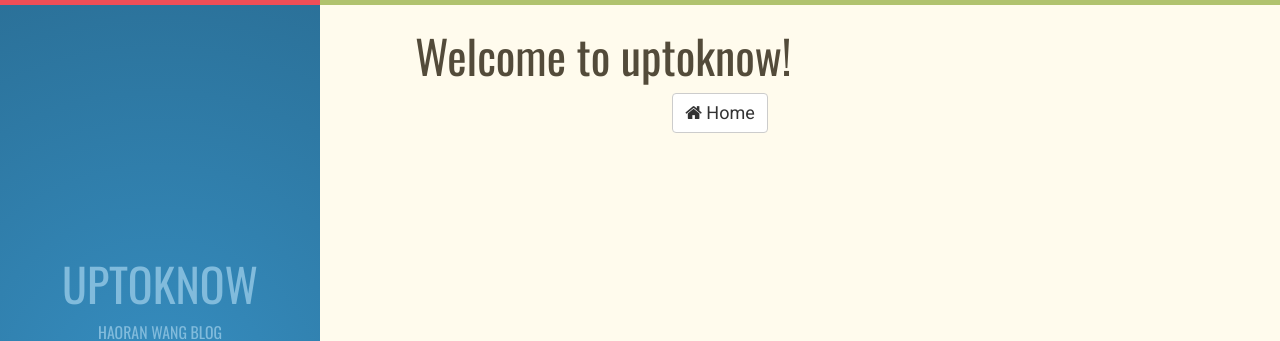
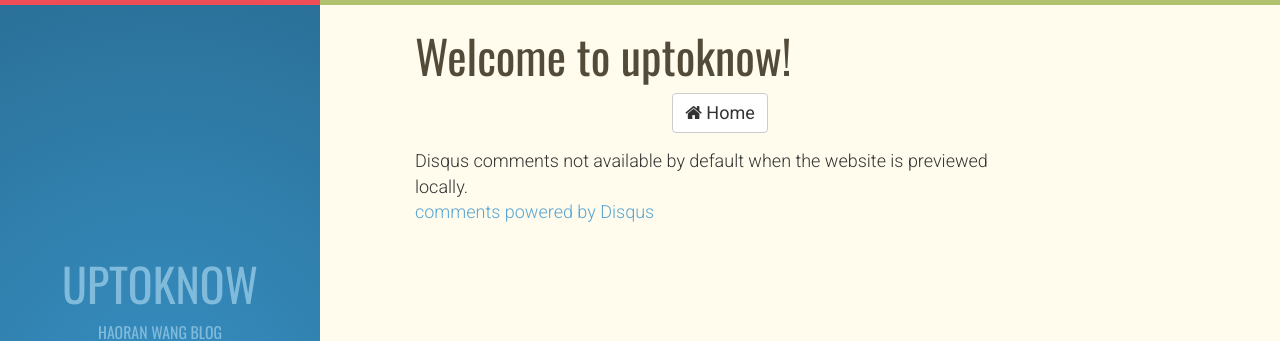
Before and after one commit to uptoknow/uptoknow.github.io, a plain HTML site: page post/welcome/index.html in a window 1280 px wide. Shown: the top 341 px of the page. Drawn offline with nearby package versions, Linux system fonts and the light colour scheme.

Commit message:
rebuilding site Tue Sep  5 18:32:49 CST 2017

```diff
--- a/post/welcome/index.html
+++ b/post/welcome/index.html
@@ -116,6 +116,27 @@
 </div>
 
 
+  <div id="disqus_thread"></div>
+<script>
+    var disqus_config = function () {
+
+
+
+    };
+    (function() {
+        if (["localhost", "127.0.0.1"].indexOf(window.location.hostname) != -1) {
+            document.getElementById('disqus_thread').innerHTML = 'Disqus comments not available by default when the website is previewed locally.';
+            return;
+        }
+        var d = document, s = d.createElement('script'); s.async = true;
+        s.src = '//' + "uptoknow" + '.disqus.com/embed.js';
+        s.setAttribute('data-timestamp', +new Date());
+        (d.head || d.body).appendChild(s);
+    })();
+</script>
+<noscript>Please enable JavaScript to view the <a href="http://disqus.com/?ref_noscript">comments powered by Disqus.</a></noscript>
+<a href="http://disqus.com" class="dsq-brlink">comments powered by <span class="logo-disqus">Disqus</span></a>
+
 
 						</div>
 					</div>
```
Also changed, not shown: about/index.html (+21 -0 lines).
